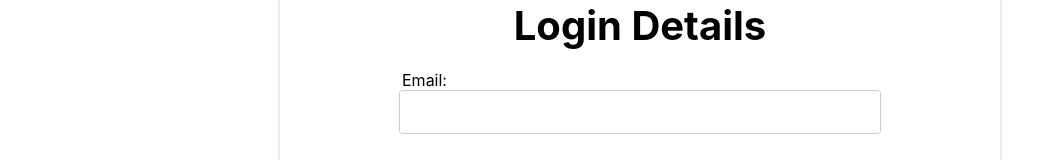
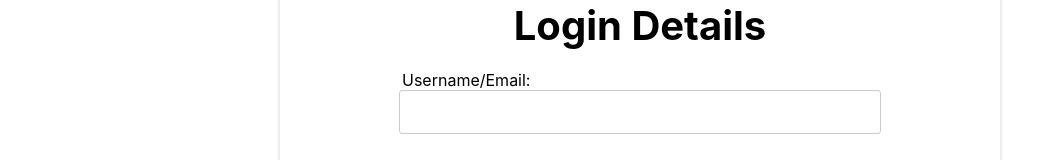
Before and after one commit to ayorkshireworrall/widgets, a React (Create React App) app: page /login in a window 1280 px wide. Shown: the part 121-281 px from the top of the page, without its empty margins (0-1037 px from the left). Built offline with nearby package versions, Linux system fonts and the light colour scheme; no server answers.

Commit message:
Fix login bug

```diff
--- a/src/containers/Login/Login.js
+++ b/src/containers/Login/Login.js
@@ -45,17 +45,12 @@ const Login = props => {
     }
 
     const handleInputChange = (event, identifier) => {
-        window.clearTimeout(timer);
         let inputValue = event.target.value;
-        timer = setTimeout(() => {
-            if (inputValue !== formValues[identifier]) {
-                const newFormValues = {
-                    ...formValues,
-                    [identifier]: inputValue
-                }
-                setFormValues(newFormValues);
-            }
-        }, 500);
+        const newFormValues = {
+            ...formValues,
+            [identifier]: inputValue
+        }
+        setFormValues(newFormValues);
     }
 
     const toggleSignup = () => {
@@ -76,7 +71,7 @@ const Login = props => {
         <Page>
             <div className={classes.Login}>
                 <h1>{title}</h1>
-                <span>Email:</span>
+                <span>Username/Email:</span>
                 <form onSubmit={handleSubmit(() => onSubmit())}>
                     <input
                         name="email"
```
